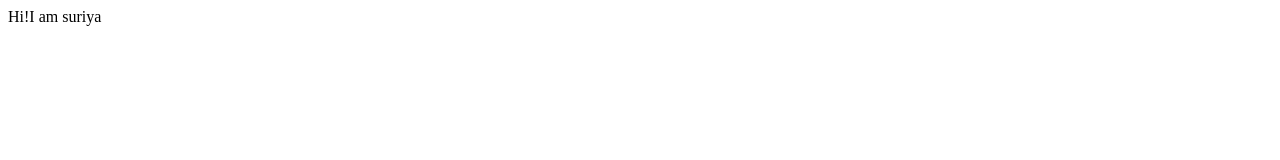
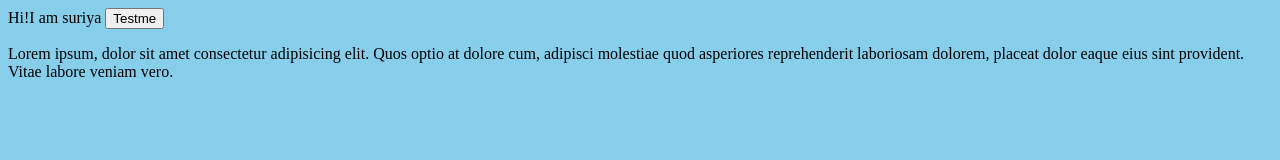
Before and after one commit to suriyaprakash500/neog-sample, a plain HTML site: page index.html in a window 1280 px wide. Drawn offline with Linux system fonts and the light colour scheme.

Commit message:
update:More details

```diff
--- a/index.html
+++ b/index.html
@@ -4,10 +4,12 @@
     <meta charset="UTF-8">
     <meta http-equiv="X-UA-Compatible" content="IE=edge">
     <meta name="viewport" content="width=device-width, initial-scale=1.0">
-    <title>Sample html</title>
+    <title>MyWebPage</title>
 </head>
-<body>
+<body bgcolor="skyblue">
     Hi!I am suriya
+    <button>Testme</button>
+    <p>Lorem ipsum, dolor sit amet consectetur adipisicing elit. Quos optio at dolore cum, adipisci molestiae quod asperiores reprehenderit laboriosam dolorem, placeat dolor eaque eius sint provident. Vitae labore veniam vero.</p>
 
 </body>
 </html>
```
